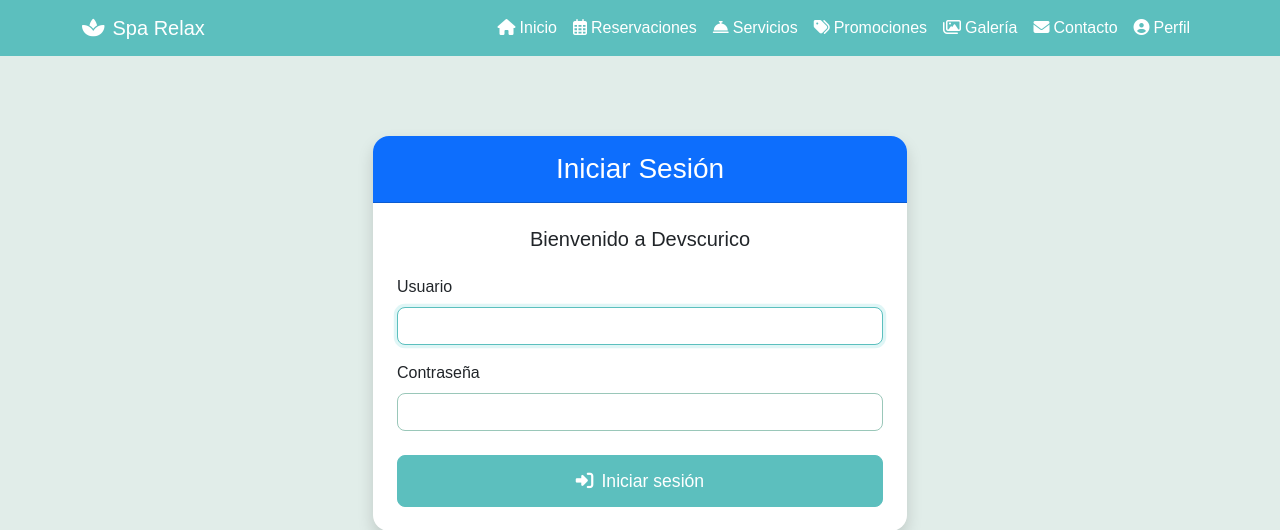
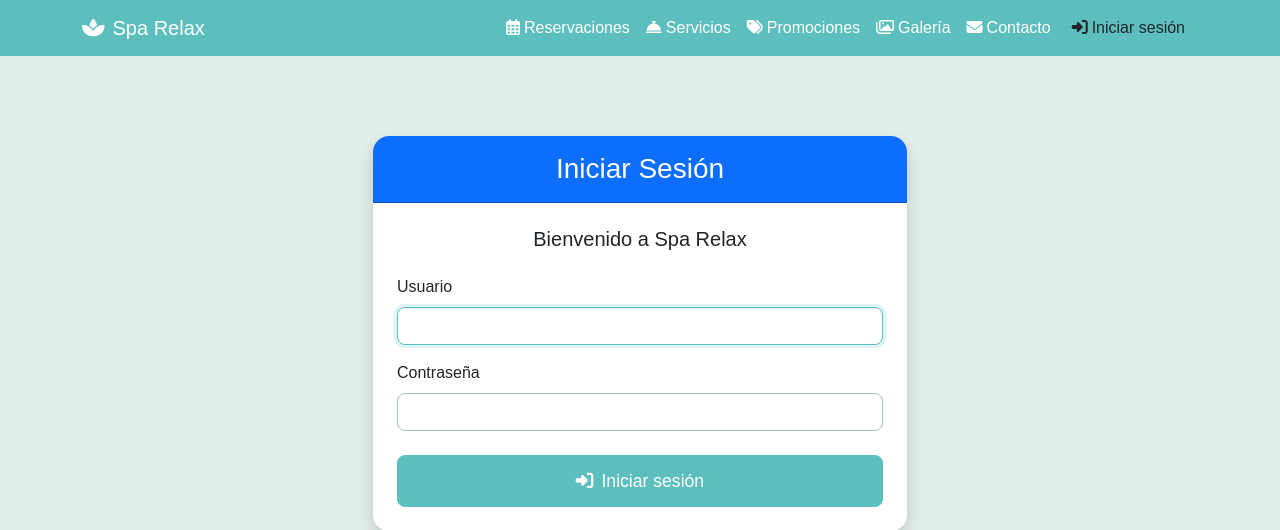
Before and after one commit to InaLiwi/SistemaSpa, a Django app: page /spa/login/ in a window 1280 px wide. Shown: the top 530 px of the page. Run offline with Django 3.2, Linux system fonts and the light colour scheme; some libraries are stand-ins or nearby versions.

Commit message:
botones de perfil, login y logout

```diff
--- a/spa/templates/base.html
+++ b/spa/templates/base.html
@@ -24,14 +24,30 @@
                     </button>
                     <div class="collapse navbar-collapse" id="navbarNav">
                         <ul class="navbar-nav ms-auto">
-                            <li class="nav-item"><a class="nav-link" href="/"><i class="fas fa-home me-1"></i>Inicio</a></li>
                             <li class="nav-item"><a class="nav-link" href="{% url 'reservas' %}"><i class="far fa-calendar-alt me-1"></i>Reservaciones</a></li>
                             <li class="nav-item"><a class="nav-link" href="{% url 'servicios' %}"><i class="fas fa-concierge-bell me-1"></i>Servicios</a></li>
                             <li class="nav-item"><a class="nav-link" href="{% url 'promos' %}"><i class="fas fa-tags me-1"></i>Promociones</a></li>
+
                             <li class="nav-item"><a class="nav-link" href="{% url 'galeria' %}"><i class="far fa-images me-1"></i>Galería</a></li>
                             <li class="nav-item"><a class="nav-link" href="{% url 'contacto' %}"><i class="fas fa-envelope me-1"></i>Contacto</a></li>
-                            <li class="nav-item"><a class="nav-link" href="/spa/login"><i class="fas fa-user-circle me-1"></i>Perfil</a></li>
                         </ul>
+
+                        <div class="navbar-nav text-end">
+                            {% if user.is_authenticated %}
+                                <span class="nav-link me-3">
+                                    <i class="fas fa-user-circle me-1"></i>
+                                    {{ user.username }}
+                                </span>
+                                <a class="btn btn-outline-light" href="{% url 'logout' %}">
+                                    <i class="fas fa-sign-out-alt me-1"></i>Cerrar sesión
+                                </a>
+                            {% else %}
+                                <a class="btn btn-custom" href="/spa/login">
+                                    <i class="fas fa-sign-in-alt me-1"></i>Iniciar sesión
+                                </a>
+                            {% endif %}
+                        </div>
+
                     </div>
                 </div>
             </nav>
--- a/spa/templates/registration/login.html
+++ b/spa/templates/registration/login.html
@@ -1,6 +1,6 @@
 {% extends 'base.html' %}
 
-{% block title %}Iniciar sesión - Devscurico{% endblock %}
+{% block title %}Iniciar sesión - Spa Relax{% endblock %}
 
 {% block contenido %}
 <div class="container login-container">
@@ -11,7 +11,7 @@
                     <h3 class="mb-0">Iniciar Sesión</h3>
                 </div>
                 <div class="card-body p-4">
-                    <h5 class="card-title text-center mb-4">Bienvenido a Devscurico</h5>
+                    <h5 class="card-title text-center mb-4">Bienvenido a Spa Relax</h5>
                     <form method="post" class="needs-validation" novalidate>
                         {% csrf_token %}
                         <div class="mb-3">
--- a/spa/views.py
+++ b/spa/views.py
@@ -1,9 +1,11 @@
 from django.http import HttpResponse
+from django.contrib.auth.decorators import login_required
 from django.shortcuts import redirect, render, get_object_or_404
 from django.contrib.auth.forms import UserCreationForm
 from django.contrib.auth import login, authenticate
 from .models import *
 from .forms import *
+
 
 # Create your views here.
 '''
```
